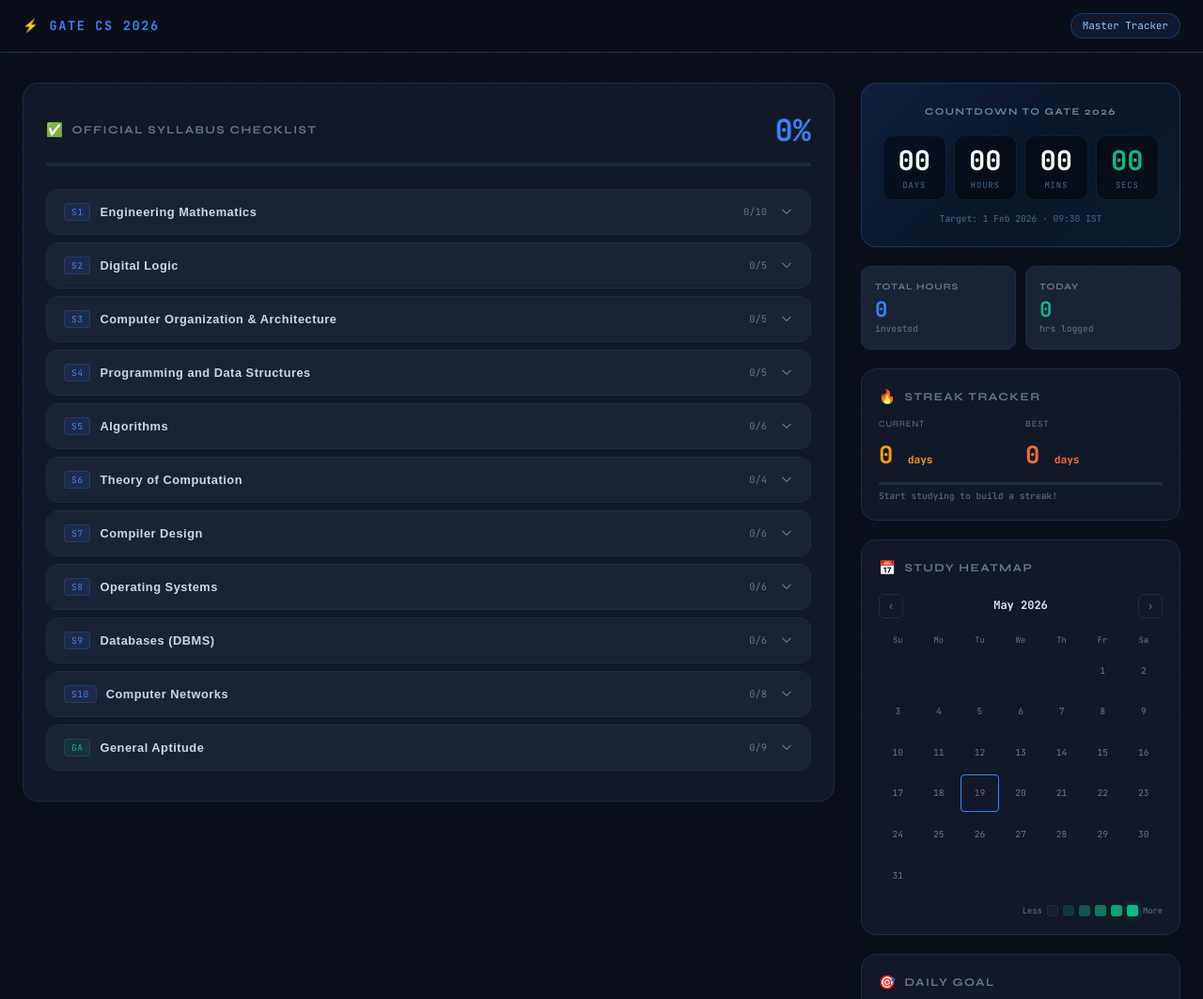
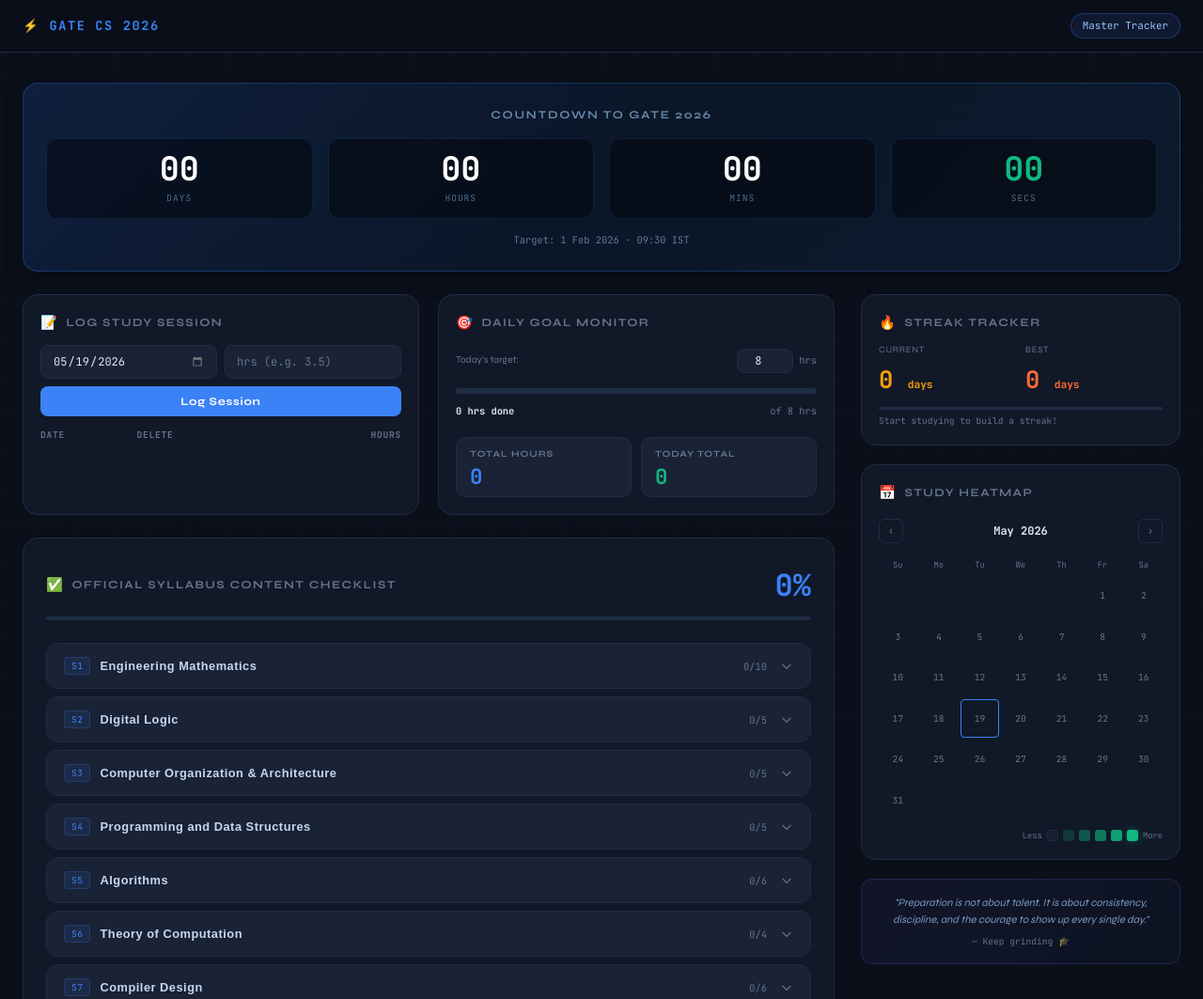
Before and after one commit to gokularun21/exam_tracker, a plain HTML site: page index.html in a window 1280 px wide. Shown: the top 1063 px of the page at 94% size. Drawn offline with Linux system fonts and the light colour scheme.

Commit message:
Update index.html

```diff
--- a/index.html
+++ b/index.html
@@ -80,12 +80,22 @@
   }
 
   /* ── Layout ── */
-  main {
+  .dashboard-container {
     position: relative;
     z-index: 1;
     max-width: 1280px;
     margin: 0 auto;
     padding: 32px 24px;
+    display: flex;
+    flex-direction: column;
+    gap: 24px;
+  }
+
+  .top-banner-row {
+    width: 100%;
+  }
+
+  .main-split-layout {
     display: grid;
     grid-template-columns: 1fr 340px;
     gap: 28px;
@@ -93,7 +103,7 @@
   }
 
   @media (max-width: 1024px) {
-    main { grid-template-columns: 1fr; }
+    .main-split-layout { grid-template-columns: 1fr; }
   }
 
   /* ── Cards ── */
@@ -117,6 +127,86 @@
   }
 
   .card-title span { font-size: 0.9rem; }
+
+  /* ── Full Width Countdown Banner ── */
+  .countdown-banner {
+    background: linear-gradient(135deg, #0f1f3d 0%, #0b1628 50%, #0d1a2e 100%);
+    border: 1px solid rgba(59,130,246,0.25);
+    border-radius: 16px;
+    padding: 24px;
+    display: flex;
+    flex-direction: column;
+    align-items: center;
+    justify-content: center;
+    text-align: center;
+    box-shadow: 0 10px 25px -5px rgba(0, 0, 0, 0.3);
+  }
+
+  .countdown-label {
+    font-size: 0.75rem;
+    letter-spacing: 0.15em;
+    text-transform: uppercase;
+    color: #6688aa;
+    margin-bottom: 14px;
+    font-weight: 700;
+  }
+
+  .countdown-grid {
+    display: grid;
+    grid-template-columns: repeat(4, 1fr);
+    gap: 16px;
+    width: 100%;
+    max-w: 600px;
+    margin: 0 auto;
+  }
+
+  .countdown-unit {
+    background: rgba(0,0,0,0.4);
+    border: 1px solid rgba(59,130,246,0.15);
+    border-radius: 12px;
+    padding: 14px 8px;
+  }
+
+  .countdown-val {
+    font-family: var(--mono);
+    font-size: 2.2rem;
+    font-weight: 700;
+    color: #fff;
+    line-height: 1;
+  }
+
+  @media (max-width: 600px) {
+    .countdown-val { font-size: 1.5rem; }
+  }
+
+  .countdown-val.secs { color: var(--emerald); }
+
+  .countdown-lbl {
+    font-family: var(--mono);
+    font-size: 0.6rem;
+    color: #4a6a8a;
+    text-transform: uppercase;
+    letter-spacing: 0.1em;
+    margin-top: 6px;
+  }
+
+  .exam-date-note {
+    font-family: var(--mono);
+    font-size: 0.65rem;
+    color: #5c7b9c;
+    margin-top: 14px;
+  }
+
+  /* ── Fast Execution Block (Daily Trackers Stacked Below Banner) ── */
+  .execution-row {
+    display: grid;
+    grid-template-columns: 1fr 1fr;
+    gap: 20px;
+  }
+
+  @media (max-width: 768px) {
+    .execution-row { grid-template-columns: 1fr; }
+  }
 
   /* ── Syllabus Checklist ── */
   .syllabus-header {
@@ -296,65 +386,8 @@
   .topic-label.done { color: #4b6070; }
   .topic-label.done span { text-decoration: line-through; }
 
-  /* ── Right Column ── */
+  /* ── Right Side Components ── */
   .right-col { display: flex; flex-direction: column; gap: 20px; }
-
-  /* ── Countdown ── */
-  .countdown-card {
-    background: linear-gradient(135deg, #0f1f3d 0%, #0b1628 50%, #0d1a2e 100%);
-    border: 1px solid rgba(59,130,246,0.25);
-    border-radius: 16px;
-    padding: 22px;
-    text-align: center;
-  }
-
-  .countdown-label {
-    font-size: 0.65rem;
-    letter-spacing: 0.15em;
-    text-transform: uppercase;
-    color: #6688aa;
-    margin-bottom: 16px;
-    font-weight: 700;
-  }
-
-  .countdown-grid {
-    display: grid;
-    grid-template-columns: repeat(4, 1fr);
-    gap: 8px;
-  }
-
-  .countdown-unit {
-    background: rgba(0,0,0,0.4);
-    border: 1px solid rgba(59,130,246,0.15);
-    border-radius: 10px;
-    padding: 12px 4px 8px;
-  }
-
-  .countdown-val {
-    font-family: var(--mono);
-    font-size: 1.8rem;
-    font-weight: 700;
-    color: #fff;
-    line-height: 1;
-  }
-
-  .countdown-val.secs { color: var(--emerald); }
-
-  .countdown-lbl {
-    font-family: var(--mono);
-    font-size: 0.55rem;
-    color: #4a6a8a;
-    text-transform: uppercase;
-    letter-spacing: 0.1em;
-    margin-top: 4px;
-  }
-
-  .exam-date-note {
-    font-family: var(--mono);
-    font-size: 0.6rem;
-    color: #4a6a8a;
-    margin-top: 12px;
-  }
 
   /* ── Heatmap Calendar ── */
   .heatmap-nav {
@@ -486,7 +519,7 @@
     border-radius: 3px;
   }
 
-  /* ── Stats Row ── */
+  /* ── Stats Box Adjustments ── */
   .stats-row {
     display: grid;
     grid-template-columns: 1fr 1fr;
@@ -519,7 +552,6 @@
 
   .stat-box-val.accent { color: var(--accent); }
   .stat-box-val.emerald { color: var(--emerald); }
-  .stat-box-val.amber { color: var(--amber); }
 
   .stat-box-sub {
     font-family: var(--mono);
@@ -529,8 +561,6 @@
   }
 
   /* ── Streak Card ── */
-  .streak-flame { font-size: 1.5rem; }
-
   .streak-bar-track {
     width: 100%;
     height: 3px;
@@ -554,7 +584,7 @@
     margin-top: 4px;
   }
 
-  /* ── Log Form ── */
+  /* ── Log Form Inputs ── */
   .form-row {
     display: grid;
     grid-template-columns: 1fr 1fr;
@@ -599,7 +629,7 @@
   .btn-log:active { transform: scale(0.98); }
 
   /* ── Log Table ── */
-  .log-scroll { max-height: 160px; overflow-y: auto; margin-top: 12px; }
+  .log-scroll { max-height: 130px; overflow-y: auto; margin-top: 12px; }
 
   .log-scroll::-webkit-scrollbar { width: 4px; }
   .log-scroll::-webkit-scrollbar-track { background: transparent; }
@@ -644,7 +674,7 @@
 
   .del-btn:hover { color: #ef4444; }
 
-  /* ── Daily Goal ── */
+  /* ── Daily Goal Progress ── */
   .goal-row {
     display: flex;
     align-items: center;
@@ -655,7 +685,7 @@
   .goal-label { font-size: 0.65rem; color: var(--muted); white-space: nowrap; }
 
   .goal-track {
-    flex: 1;
+    width: 100%;
     height: 4px;
     background: var(--border);
     border-radius: 99px;
@@ -676,7 +706,7 @@
     white-space: nowrap;
   }
 
-  /* ── Quick note ── */
+  /* ── Motivational Note ── */
   .quote-card {
     background: linear-gradient(135deg, rgba(99,102,241,0.08), rgba(59,130,246,0.04));
     border: 1px solid rgba(99,102,241,0.2);
@@ -698,16 +728,15 @@
     display: block;
   }
 
-  /* ── Animations ── */
+  /* Animations */
   @keyframes fadeUp {
     from { opacity: 0; transform: translateY(12px); }
     to { opacity: 1; transform: translateY(0); }
   }
 
-  .card { animation: fadeUp 0.4s ease both; }
-  .right-col > * { animation: fadeUp 0.4s ease both; }
+  .card, .countdown-banner { animation: fadeUp 0.4s ease both; }
 
-  /* Toast */
+  /* Toast notification */
   #toast {
     position: fixed;
     bottom: 24px;
@@ -736,25 +765,12 @@
   <div class="header-badge">Master Tracker</div>
 </header>
 
-<main>
-  <!-- ═══════════════════════════ LEFT COLUMN ═══════════════════════════ -->
-  <div style="display:flex;flex-direction:column;gap:20px;">
-    <div class="card">
-      <div class="syllabus-header">
-        <div class="card-title" style="margin:0;"><span>✅</span> Official Syllabus Checklist</div>
-        <div class="progress-pct" id="pct">0%</div>
-      </div>
-      <div class="progress-track"><div class="progress-fill" id="prog-fill" style="width:0%"></div></div>
+<main class="dashboard-container">
 
-      <div id="checklist-container"></div>
-    </div>
-  </div>
-
-  <!-- ═══════════════════════════ RIGHT COLUMN ══════════════════════════ -->
-  <div class="right-col">
-
-    <!-- Countdown -->
-    <div class="countdown-card">
+  <!-- ═══════════════════════════ TOP BANNER ROW ═══════════════════════════ -->
+  <div class="top-banner-row">
+    <!-- Countdown Banner Component -->
+    <div class="countdown-banner">
       <div class="countdown-label">Countdown to GATE 2026</div>
       <div class="countdown-grid">
         <div class="countdown-unit"><div class="countdown-val" id="cd-days">--</div><div class="countdown-lbl">Days</div></div>
@@ -764,22 +780,85 @@
       </div>
       <div class="exam-date-note">Target: 1 Feb 2026 · 09:30 IST</div>
     </div>
+  </div>
 
-    <!-- Stats Row -->
-    <div class="stats-row">
-      <div class="stat-box">
-        <div class="stat-box-label">Total Hours</div>
-        <div class="stat-box-val accent" id="stat-total">0</div>
-        <div class="stat-box-sub">invested</div>
+  <!-- ═══════════════════════════ DUAL SPLIT INTERFACE ═══════════════════════════ -->
+  <div class="main-split-layout">
+
+    <!-- LEFT WORKSPACE: High Priority Forms & Syllabus Checklists -->
+    <div style="display:flex;flex-direction:column;gap:24px;">
+
+      <!-- SUB BANNER SPLIT ROW: Daily Study Log & Daily Goal Tracker Side-by-Side -->
+      <div class="execution-row">
+
+        <!-- Log Study Card -->
+        <div class="card" style="padding:18px;">
+          <div class="card-title" style="margin-bottom:12px;"><span>📝</span> Log Study Session</div>
+          <div class="form-row">
+            <input type="date" id="study-date" class="inp">
+            <input type="number" id="study-hours" class="inp" step="0.5" min="0.5" max="24" placeholder="hrs (e.g. 3.5)">
           </div>
-      <div class="stat-box">
-        <div class="stat-box-label">Today</div>
-        <div class="stat-box-val emerald" id="stat-today">0</div>
-        <div class="stat-box-sub">hrs logged</div>
+          <button class="btn-log" id="log-btn">Log Session</button>
+
+          <div class="log-scroll">
+            <table>
+              <thead><tr><th>Date</th><th>Delete</th><th style="text-align:right;">Hours</th></tr></thead>
+              <tbody id="log-body"></tbody>
+            </table>
           </div>
         </div>
 
-    <!-- Streak Card -->
+        <!-- Daily Goal Tracker Card -->
+        <div class="card" style="padding:18px; display: flex; flex-direction: column; justify-content: space-between;">
+          <div>
+            <div class="card-title"><span>🎯</span> Daily Goal Monitor</div>
+            <div class="goal-row" style="margin-bottom: 16px;">
+              <div class="goal-label">Today's target:</div>
+              <div style="display:flex;align-items:center;gap:6px;margin-left:auto;">
+                <input type="number" id="daily-goal" class="inp" style="width:60px;padding:4px 8px;text-align:center;" min="1" max="24" value="8">
+                <span style="font-family:var(--mono);font-size:0.65rem;color:var(--muted);">hrs</span>
+              </div>
+            </div>
+
+            <div class="goal-track" style="height: 6px; margin-bottom: 10px;"><div class="goal-fill" id="goal-fill" style="width:0%"></div></div>
+            <div style="display:flex;justify-content:space-between;margin-bottom:20px;">
+              <div class="goal-val" id="goal-done-lbl" style="font-weight: 700; color: var(--text);">0 hrs done</div>
+              <div class="goal-val" id="goal-target-lbl">of 8 hrs</div>
+            </div>
+          </div>
+
+          <!-- Quick Metrics inside Goal box for balance -->
+          <div class="stats-row">
+            <div class="stat-box" style="padding: 10px 14px;">
+              <div class="stat-box-label">Total Hours</div>
+              <div class="stat-box-val accent" id="stat-total">0</div>
+            </div>
+            <div class="stat-box" style="padding: 10px 14px;">
+              <div class="stat-box-label">Today Total</div>
+              <div class="stat-box-val emerald" id="stat-today">0</div>
+            </div>
+          </div>
+        </div>
+
+      </div>
+
+      <!-- Syllabus Progress Card -->
+      <div class="card">
+        <div class="syllabus-header">
+          <div class="card-title" style="margin:0;"><span>✅</span> Official Syllabus Content Checklist</div>
+          <div class="progress-pct" id="pct">0%</div>
+        </div>
+        <div class="progress-track"><div class="progress-fill" id="prog-fill" style="width:0%"></div></div>
+
+        <div id="checklist-container"></div>
+      </div>
+
+    </div>
+
+    <!-- RIGHT WORKSPACE: Supplemental Retention & Habit Trackers -->
+    <div class="right-col">
+
+      <!-- Streak Retention Card -->
       <div class="card" style="padding:18px;">
         <div class="card-title" style="margin-bottom:10px;"><span>🔥</span> Streak Tracker</div>
         <div style="display:grid;grid-template-columns:1fr 1fr;gap:10px;">
@@ -796,7 +875,7 @@
         <div class="streak-sub" id="streak-sub">Log today to keep your streak alive!</div>
       </div>
 
-    <!-- Heatmap Calendar -->
+      <!-- Heatmap Calendar Card -->
       <div class="card" style="padding:18px;">
         <div class="card-title"><span>📅</span> Study Heatmap</div>
 
@@ -825,47 +904,14 @@
         </div>
       </div>
 
-    <!-- Daily Goal Progress -->
-    <div class="card" style="padding:18px;">
-      <div class="card-title"><span>🎯</span> Daily Goal</div>
-      <div class="goal-row">
-        <div class="goal-label">Today's target:</div>
-        <div style="display:flex;align-items:center;gap:6px;margin-left:auto;">
-          <input type="number" id="daily-goal" class="inp" style="width:60px;padding:4px 8px;text-align:center;" min="1" max="24" value="8">
-          <span style="font-family:var(--mono);font-size:0.65rem;color:var(--muted);">hrs</span>
-        </div>
-      </div>
-      <div class="goal-track"><div class="goal-fill" id="goal-fill" style="width:0%"></div></div>
-      <div style="display:flex;justify-content:space-between;margin-top:5px;">
-        <div class="goal-val" id="goal-done-lbl">0 hrs done</div>
-        <div class="goal-val" id="goal-target-lbl">of 8 hrs</div>
-      </div>
-    </div>
-
-    <!-- Log Study -->
-    <div class="card" style="padding:18px;">
-      <div class="card-title"><span>📝</span> Log Study Session</div>
-      <div class="form-row">
-        <input type="date" id="study-date" class="inp">
-        <input type="number" id="study-hours" class="inp" step="0.5" min="0.5" max="24" placeholder="hrs (e.g. 3.5)">
-      </div>
-      <button class="btn-log" id="log-btn">Log Session</button>
-
-      <div class="log-scroll">
-        <table>
-          <thead><tr><th>Date</th><th>Note</th><th style="text-align:right;">Hours</th></tr></thead>
-          <tbody id="log-body"></tbody>
-        </table>
-      </div>
-    </div>
-
-    <!-- Motivational quote -->
+      <!-- Motivational quote block -->
       <div class="quote-card">
         "Preparation is not about talent. It is about consistency, discipline, and the courage to show up every single day."
         <span class="quote-attr">— Keep grinding 🎓</span>
       </div>
 
     </div><!-- end right col -->
+  </div>
 </main>
 
 <div id="toast">✓ Session logged!</div>
@@ -1023,13 +1069,13 @@ const SYLLABUS = [
   }
 ];
 
-// ═══════════════════════ STATE ═══════════════════════
+// ═══════════════════════ STATE MANAGEMENT ═══════════════════════
 let checkedItems = JSON.parse(localStorage.getItem('gate2026_checked') || '[]');
 let studyLogs = JSON.parse(localStorage.getItem('gate2026_logs') || '[]');
 let dailyGoal = parseInt(localStorage.getItem('gate2026_goal') || '8');
 let calViewDate = new Date();
 
-// ═══════════════════════ BUILD CHECKLIST ═══════════════════════
+// ═══════════════════════ BUILD INTERACTIVE CHECKLIST ═══════════════════════
 function buildChecklist() {
   const container = document.getElementById('checklist-container');
   container.innerHTML = '';
@@ -1067,12 +1113,12 @@ function buildChecklist() {
 
     container.appendChild(block);
 
-    // Accordion toggle
+    // Accordion interaction
     block.querySelector('.section-header').addEventListener('click', () => {
       block.classList.toggle('open');
     });
 
-    // Checkbox changes
+    // Checkbox state processing
     block.querySelectorAll('input[type="checkbox"]').forEach(cb => {
       cb.addEventListener('change', () => {
         const id = cb.dataset.id;
@@ -1086,7 +1132,8 @@ function buildChecklist() {
         }
         localStorage.setItem('gate2026_checked', JSON.stringify(checkedItems));
         updateProgress();
-        // Update section mini progress
+
+        // Dynamic re-render of node specific mini-progress strings
         const sec = SYLLABUS.find(s => s.topics.some(t => t.id === id));
         if (sec) {
           const cnt = sec.topics.filter(t => checkedItems.includes(t.id)).length;
@@ -1105,7 +1152,7 @@ function updateProgress() {
   document.getElementById('prog-fill').style.width = pct + '%';
 }
 
-// ═══════════════════════ COUNTDOWN ═══════════════════════
+// ═══════════════════════ CLOCK COUNTDOWN BANNER ═══════════════════════
 const GATE_DATE = new Date('2026-02-01T09:30:00+05:30').getTime();
 
 function tick() {
@@ -1127,7 +1174,7 @@ function tick() {
 setInterval(tick, 1000);
 tick();
 
-// ═══════════════════════ HEATMAP ═══════════════════════
+// ═══════════════════════ CALENDAR HEATMAP ═══════════════════════
 function dateKey(d) {
   return `${d.getFullYear()}-${String(d.getMonth()+1).padStart(2,'0')}-${String(d.getDate()).padStart(2,'0')}`;
 }
@@ -1163,7 +1210,7 @@ function renderCalendar() {
   const grid = document.getElementById('cal-grid');
   grid.innerHTML = '';
 
-  // Empty cells
+  // Appending structural offsets for calendar tracking alignment
   for (let i = 0; i < firstDay; i++) {
     const el = document.createElement('div');
     el.className = 'cal-day empty';
@@ -1182,7 +1229,6 @@ function renderCalendar() {
       <div class="cal-tooltip">${hrs > 0 ? hrs + ' hrs' : 'No study'}</div>
     `;
 
-    // Click to quick-log
     el.addEventListener('click', () => {
       const dateInput = document.getElementById('study-date');
       dateInput.value = key;
@@ -1203,7 +1249,7 @@ document.getElementById('next-month').addEventListener('click', () => {
   renderCalendar();
 });
 
-// ═══════════════════════ STREAK ═══════════════════════
+// ═══════════════════════ STREAK CONVERSIONS ═══════════════════════
 function calcStreaks() {
   const hoursMap = buildHoursMap();
   const today = new Date();
@@ -1211,17 +1257,13 @@ function calcStreaks() {
 
   let current = 0;
   let best = 0;
-  let streak = 0;
-  let tempBest = 0;
 
-  // Build sorted unique dates
   const allDates = Object.keys(hoursMap)
     .filter(k => hoursMap[k] > 0)
     .sort();
 
   if (allDates.length === 0) return { current: 0, best: 0 };
 
-  // Calculate best streak from sorted dates
   let runLen = 1;
   for (let i = 1; i < allDates.length; i++) {
     const prev = new Date(allDates[i-1]);
@@ -1236,11 +1278,9 @@ function calcStreaks() {
   }
   best = Math.max(best, runLen);
 
-  // Calculate current streak (counting backwards from today or yesterday)
   let checkDate = new Date(today);
   const todayKey = dateKey(checkDate);
   if (!hoursMap[todayKey]) {
-    // Check if yesterday was studied
     checkDate.setDate(checkDate.getDate() - 1);
   }
   current = 0;
@@ -1273,7 +1313,7 @@ function updateStreaks() {
   }
 }
 
-// ═══════════════════════ STATS ═══════════════════════
+// ═══════════════════════ LOG METRIC COMPUTATION ═══════════════════════
 function updateStats() {
   const hoursMap = buildHoursMap();
   const total = Object.values(hoursMap).reduce((a,b) => a+b, 0);
@@ -1283,7 +1323,6 @@ function updateStats() {
   document.getElementById('stat-total').textContent = total % 1 === 0 ? total : total.toFixed(1);
   document.getElementById('stat-today').textContent = todayHrs % 1 === 0 ? todayHrs : todayHrs.toFixed(1);
 
-  // Daily goal
   const goal = parseInt(document.getElementById('daily-goal').value) || 8;
   const pct = Math.min(100, Math.round((todayHrs / goal) * 100));
   document.getElementById('goal-fill').style.width = pct + '%';
@@ -1291,12 +1330,12 @@ function updateStats() {
   document.getElementById('goal-target-lbl').textContent = 'of ' + goal + ' hrs';
 }
 
-// ═══════════════════════ LOG TABLE ═══════════════════════
+// ═══════════════════════ LOG RENDER TABLE ═══════════════════════
 function renderLogTable() {
   const body = document.getElementById('log-body');
   body.innerHTML = '';
   const sorted = [...studyLogs].sort((a,b) => b.date.localeCompare(a.date));
-  sorted.slice(0, 20).forEach((log, idx) => {
+  sorted.slice(0, 20).forEach((log) => {
     const d = new Date(log.date + 'T00:00:00');
     const tr = document.createElement('tr');
     tr.innerHTML = `
@@ -1321,7 +1360,7 @@ function renderLogTable() {
   });
 }
 
-// ═══════════════════════ LOG FORM ═══════════════════════
+// ═══════════════════════ INPUT FORM TRRIGERS ═══════════════════════
 document.getElementById('log-btn').addEventListener('click', () => {
   const date = document.getElementById('study-date').value;
   const hours = parseFloat(document.getElementById('study-hours').value);
@@ -1334,13 +1373,12 @@ document.getElementById('log-btn').addEventListener('click', () => {
   showToast('✓ ' + hours + ' hrs logged for ' + date);
 });
 
-// ═══════════════════════ DAILY GOAL ═══════════════════════
 document.getElementById('daily-goal').addEventListener('change', (e) => {
   localStorage.setItem('gate2026_goal', e.target.value);
   updateStats();
 });
 
-// ═══════════════════════ TOAST ═══════════════════════
+// Toast interaction engine
 function showToast(msg) {
   const t = document.getElementById('toast');
   t.textContent = msg;
@@ -1348,7 +1386,7 @@ function showToast(msg) {
   setTimeout(() => t.classList.remove('show'), 2500);
 }
 
-// ═══════════════════════ REFRESH ALL ═══════════════════════
+// Global dashboard re-sync interface
 function refreshAll() {
   renderCalendar();
   renderLogTable();
@@ -1356,7 +1394,7 @@ function refreshAll() {
   updateStreaks();
 }
 
-// ═══════════════════════ INIT ═══════════════════════
+// Bootstrap Initialization
 document.getElementById('study-date').valueAsDate = new Date();
 document.getElementById('daily-goal').value = dailyGoal;
 
```
Lines whose indentation alone changed are shown as unchanged.
